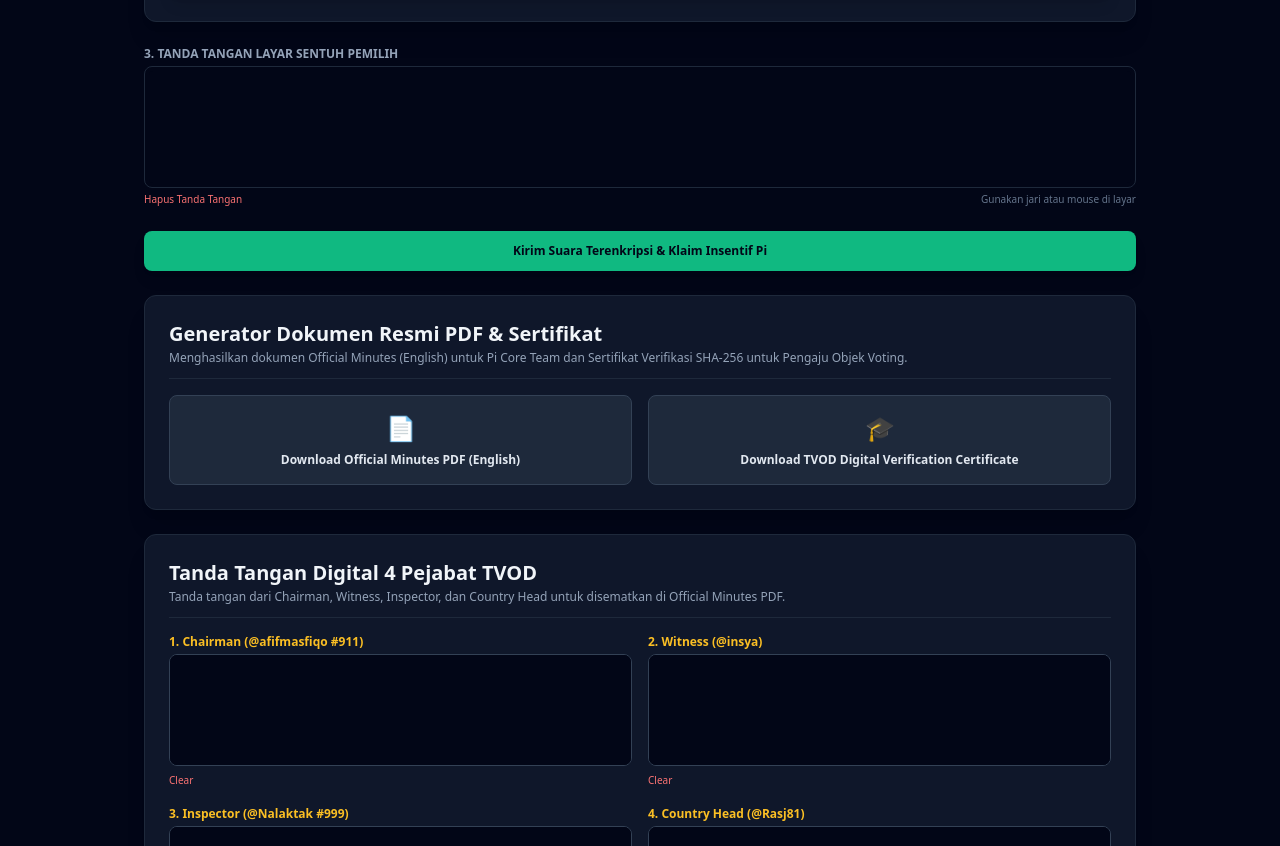
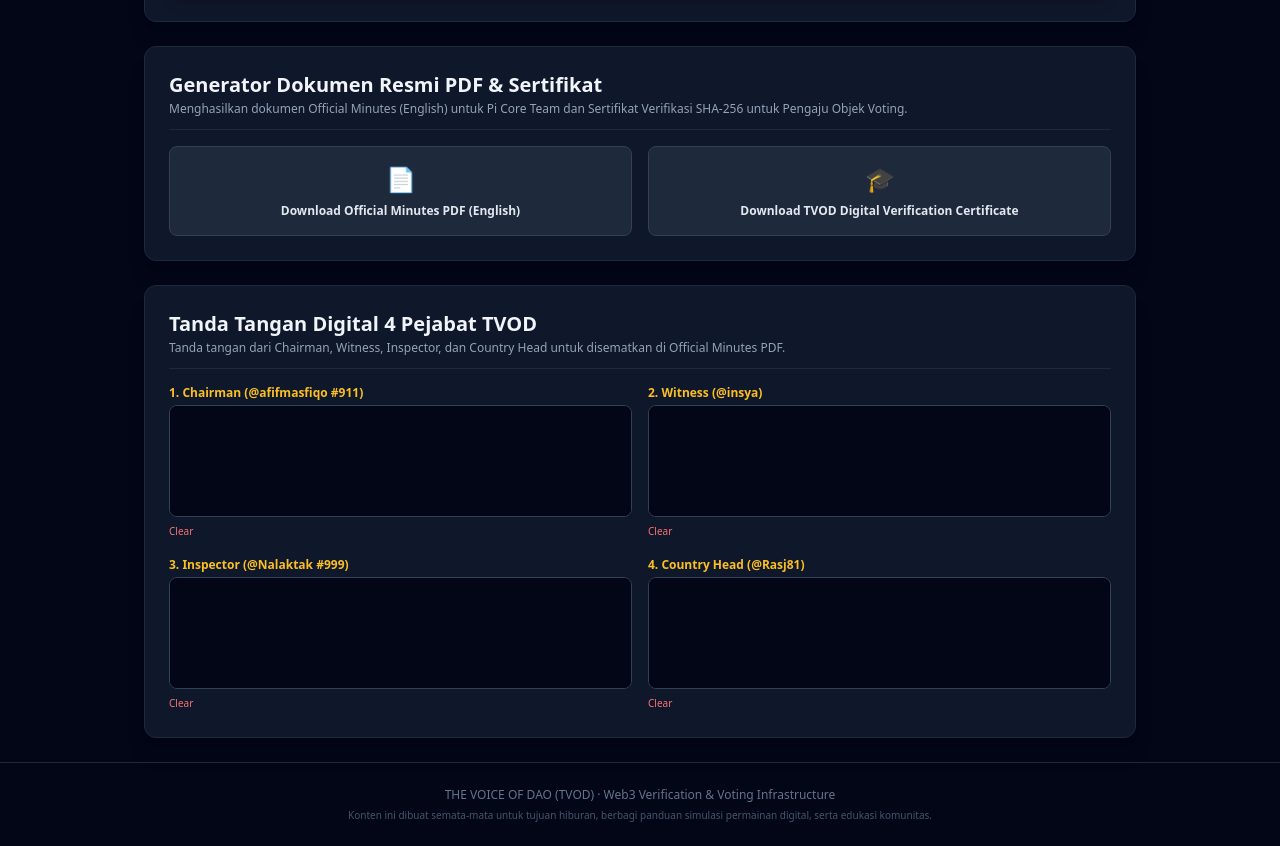
Before and after one commit to afifmasfiqo/tvod-verifier, a website: page public/index.html in a window 1280 px wide. Shown: the part 1995-2841 px from the top of the page. Drawn offline with nearby package versions, Linux system fonts and the light colour scheme; no server answers.

Commit message:
Remove voter signature pad from index.html
Removed voter signature section and related button from the voting form.

```diff
--- a/public/index.html
+++ b/public/index.html
@@ -297,23 +297,6 @@
         </button>
       </form>
     </section>
-        <!-- Single Signature Pad for Voter -->
-        <div>
-          <label class="block text-xs font-semibold uppercase text-slate-400 mb-1">3. Tanda Tangan Layar Sentuh Pemilih</label>
-          <div class="border border-slate-800 rounded-lg p-1 bg-slate-950">
-            <canvas id="voterSignatureCanvas" width="500" height="130" class="w-full h-28 bg-slate-950 rounded cursor-crosshair"></canvas>
-          </div>
-          <div class="flex justify-between items-center mt-1">
-            <button type="button" onclick="clearVoterSignature()" class="text-[10px] text-red-400 hover:underline">Hapus Tanda Tangan</button>
-            <span class="text-[10px] text-slate-500">Gunakan jari atau mouse di layar</span>
-          </div>
-        </div>
-
-        <button type="submit" id="btnSubmitVote" class="w-full bg-emerald-500 hover:bg-emerald-600 text-slate-950 font-bold py-3 rounded-lg text-xs transition shadow-lg">
-          Kirim Suara Terenkripsi & Klaim Insentif Pi
-        </button>
-      </form>
-    </section>
 
     <!-- SECTION 4: ADMIN & DEVELOPER GOVERNANCE SUITE -->
     <section id="section-admin" class="hidden bg-slate-900 border border-amber-500/40 rounded-xl p-6 shadow-2xl space-y-6">
```
